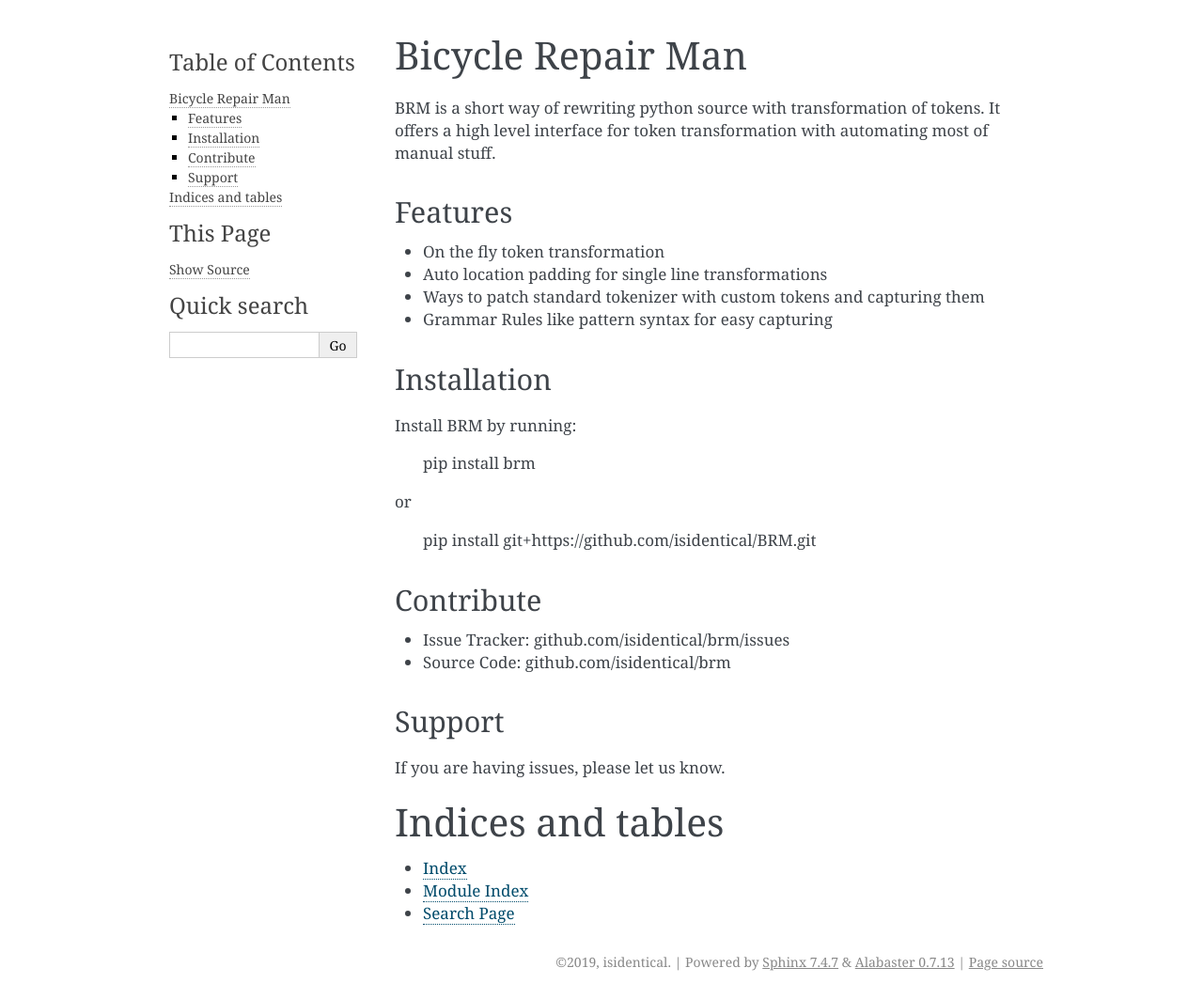
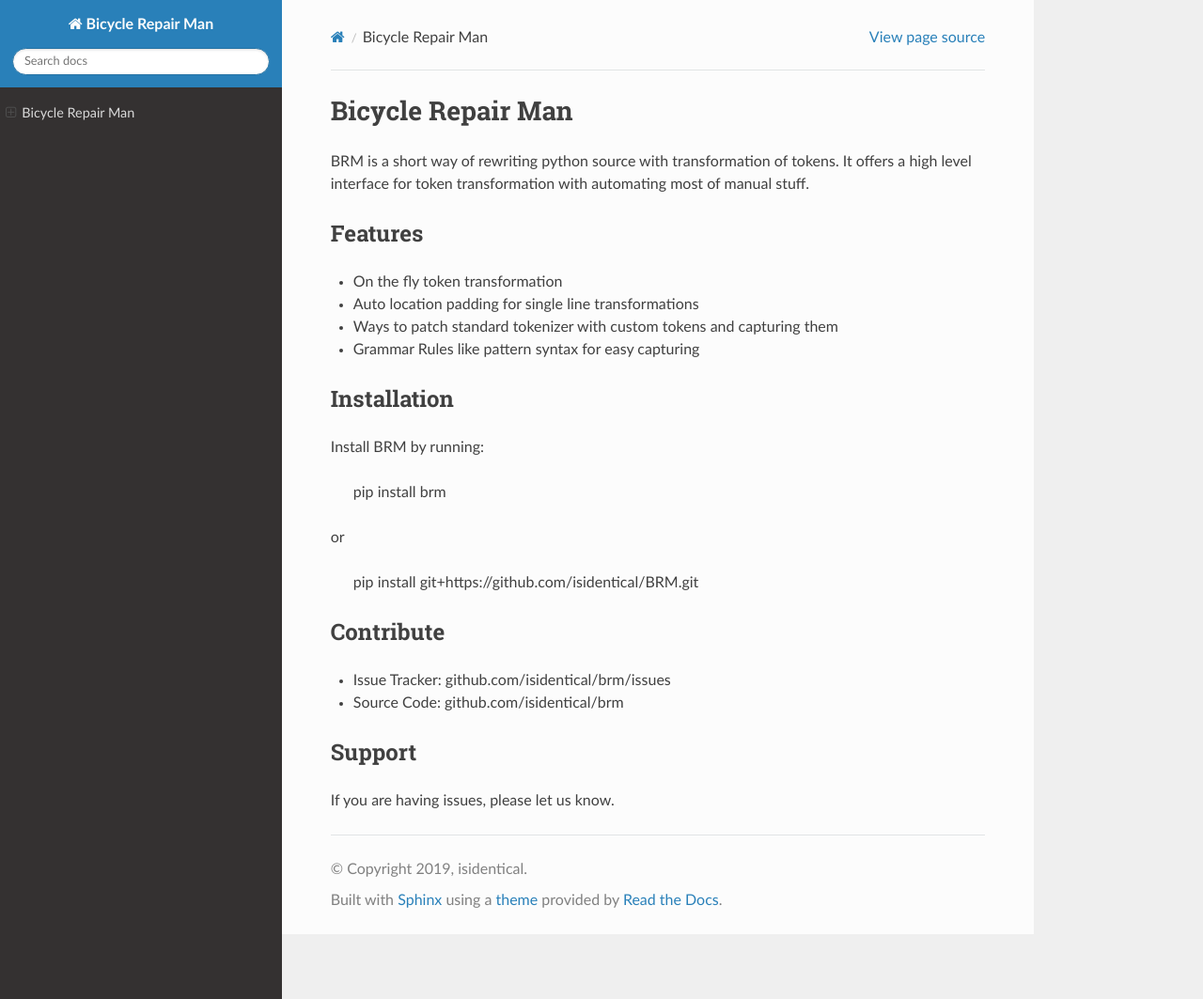
Before and after one commit to isidentical/BRM, a Sphinx documentation site: the page built from docs/index.rst, in a window 1280 px wide and 1063 px high. Shown: the whole window at 94% size. Built offline with Sphinx 7.4.7 and the Read the Docs theme 2.0.0, drawn with Linux system fonts in a browser that asks for light colours.

Commit message:
use sphinx theme

```diff
--- a/docs/conf.py
+++ b/docs/conf.py
@@ -43,7 +43,7 @@
 # The theme to use for HTML and HTML Help pages.  See the documentation for
 # a list of builtin themes.
 #
-html_theme = "alabaster"
+html_theme = "sphinx_rtd_theme"
 
 # Add any paths that contain custom static files (such as style sheets) here,
 # relative to this directory. They are copied after the builtin static files,
--- a/docs/index.rst
+++ b/docs/index.rst
@@ -1,9 +1,5 @@
 Bicycle Repair Man
 ==================
-
-.. toctree::
-   :maxdepth: 2
-   :caption: Contents:
 
 BRM is a short way of rewriting python source with transformation of tokens.
 It offers a high level interface for token transformation with automating
@@ -39,11 +35,3 @@
 -------
 
 If you are having issues, please let us know.
-
-
-Indices and tables
-==================
-
-* :ref:`genindex`
-* :ref:`modindex`
-* :ref:`search`
```
